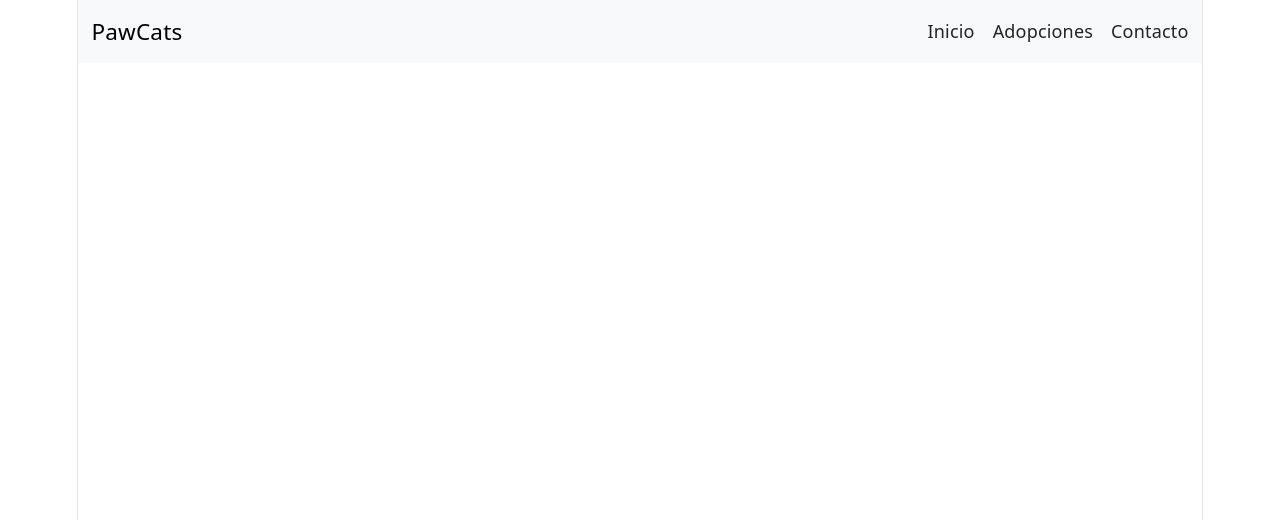
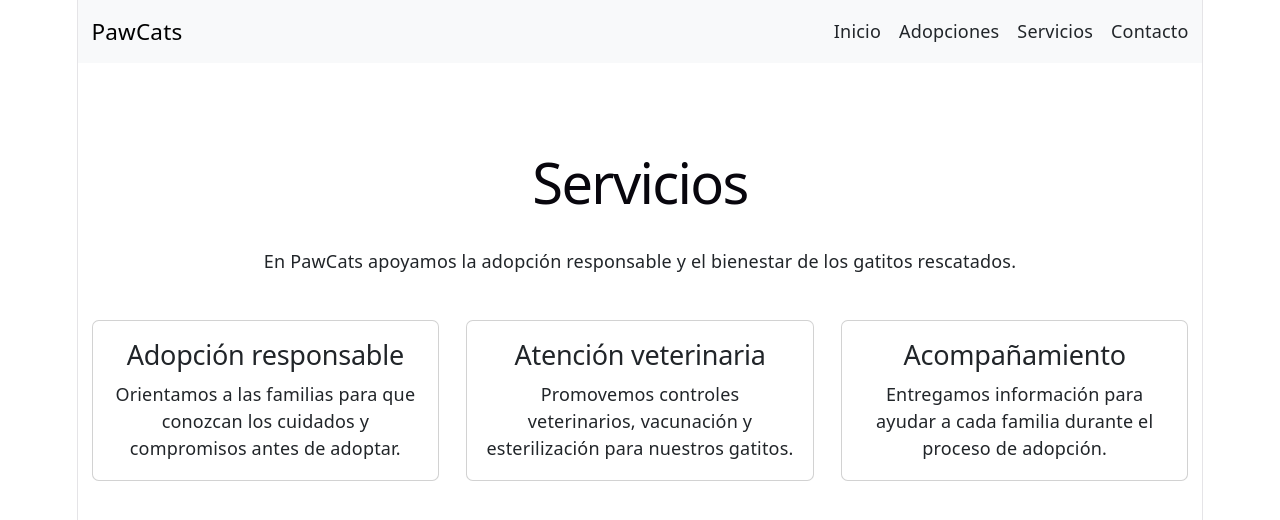
Before and after one commit to dOkuro-01/pets_duoc, a React (Vite) app in the folder frontend/: page /servicios in a window 1280 px wide. Shown: the top 520 px of the page. Built offline with nearby package versions, Linux system fonts and the light colour scheme.

Commit message:
Agrega pagina de servicios y navegacion completa

```diff
--- a/frontend/src/App.tsx
+++ b/frontend/src/App.tsx
@@ -2,8 +2,9 @@ import { Link, Route, Routes } from 'react-router-dom'
 import './App.css'
 import Navbar from './components/organisms/Navbar'
 import Adopciones from './pages/Adopciones'
+import Contacto from './pages/Contacto'
 import DetalleGato from './pages/DetalleGato'
-import Contacto from './pages/Contacto'
+import Servicios from './pages/Servicios'
 
 function App() {
   return (
@@ -19,8 +20,8 @@ function App() {
                 <h1>PawCats — Adopción de gatitos</h1>
 
                 <p>
-                  Conectamos gatitos rescatados con familias
-                  que les den un hogar.
+                  Conectamos gatitos rescatados con familias que les den un
+                  hogar.
                 </p>
 
                 <Link to="/adopciones" className="btn btn-primary">
@@ -31,13 +32,9 @@ function App() {
           />
 
           <Route path="/adopciones" element={<Adopciones />} />
-
-          <Route
-            path="/adopciones/:id"
-            element={<DetalleGato />}
-          />
-
+          <Route path="/adopciones/:id" element={<DetalleGato />} />
           <Route path="/contacto" element={<Contacto />} />
+          <Route path="/servicios" element={<Servicios />} />
         </Routes>
       </main>
     </>
--- a/frontend/src/components/organisms/Navbar.tsx
+++ b/frontend/src/components/organisms/Navbar.tsx
@@ -17,6 +17,10 @@ function Navbar() {
             Adopciones
           </NavLink>
 
+          <NavLink to="/servicios" className="nav-link">
+            Servicios
+          </NavLink>
+
           <NavLink to="/contacto" className="nav-link">
             Contacto
           </NavLink>
--- /dev/null
+++ b/frontend/src/pages/Servicios.tsx
@@ -0,0 +1,52 @@
+function Servicios() {
+  return (
+    <section>
+      <h1>Servicios</h1>
+
+      <p>
+        En PawCats apoyamos la adopción responsable y el bienestar de los
+        gatitos rescatados.
+      </p>
+
+      <div className="row g-4 mt-3">
+        <div className="col-12 col-md-4">
+          <article className="card h-100">
+            <div className="card-body">
+              <h2 className="h4">Adopción responsable</h2>
+              <p>
+                Orientamos a las familias para que conozcan los cuidados y
+                compromisos antes de adoptar.
+              </p>
+            </div>
+          </article>
+        </div>
+
+        <div className="col-12 col-md-4">
+          <article className="card h-100">
+            <div className="card-body">
+              <h2 className="h4">Atención veterinaria</h2>
+              <p>
+                Promovemos controles veterinarios, vacunación y esterilización
+                para nuestros gatitos.
+              </p>
+            </div>
+          </article>
+        </div>
+
+        <div className="col-12 col-md-4">
+          <article className="card h-100">
+            <div className="card-body">
+              <h2 className="h4">Acompañamiento</h2>
+              <p>
+                Entregamos información para ayudar a cada familia durante el
+                proceso de adopción.
+              </p>
+            </div>
+          </article>
+        </div>
+      </div>
+    </section>
+  )
+}
+
+export default Servicios
```
